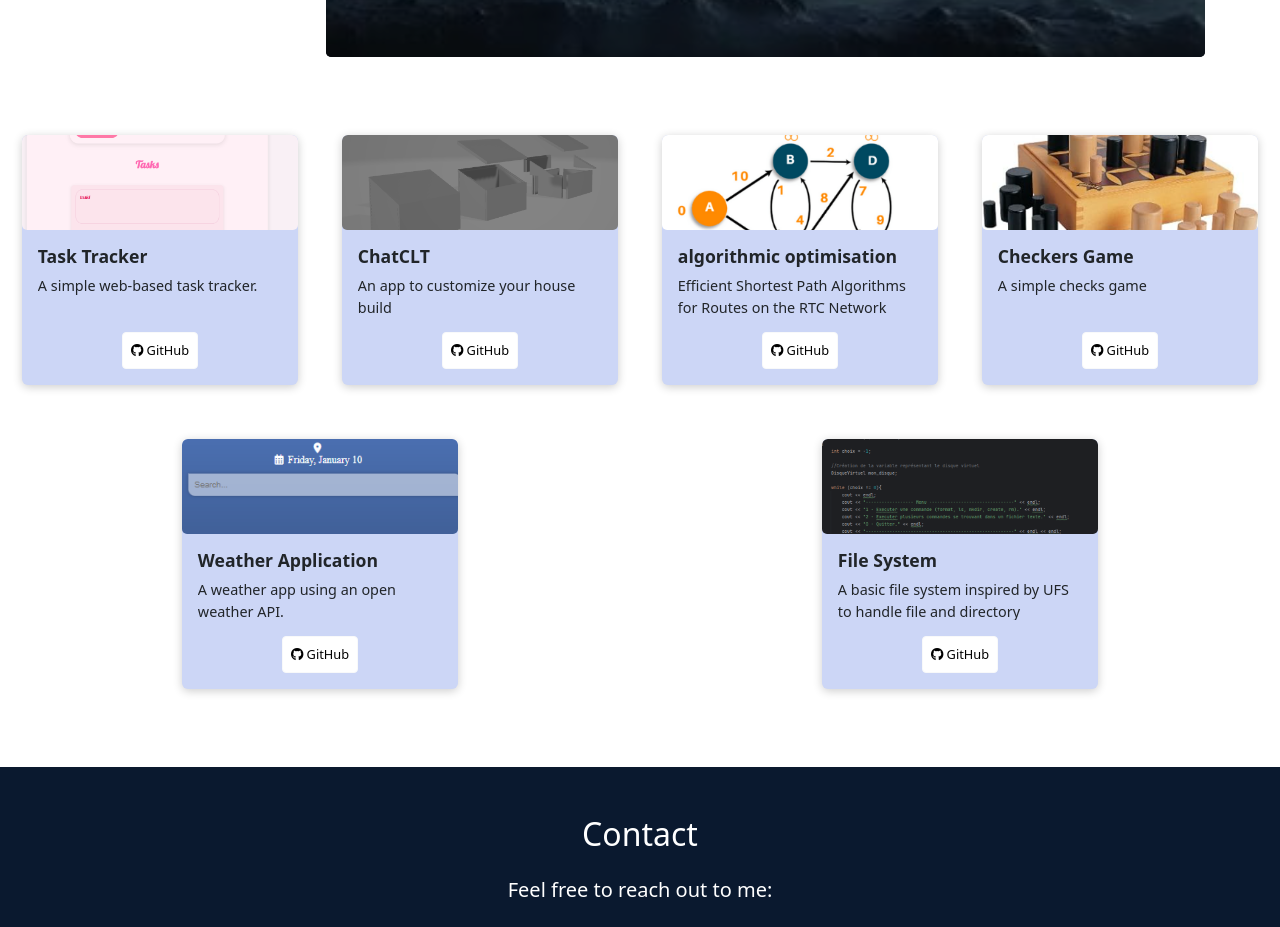
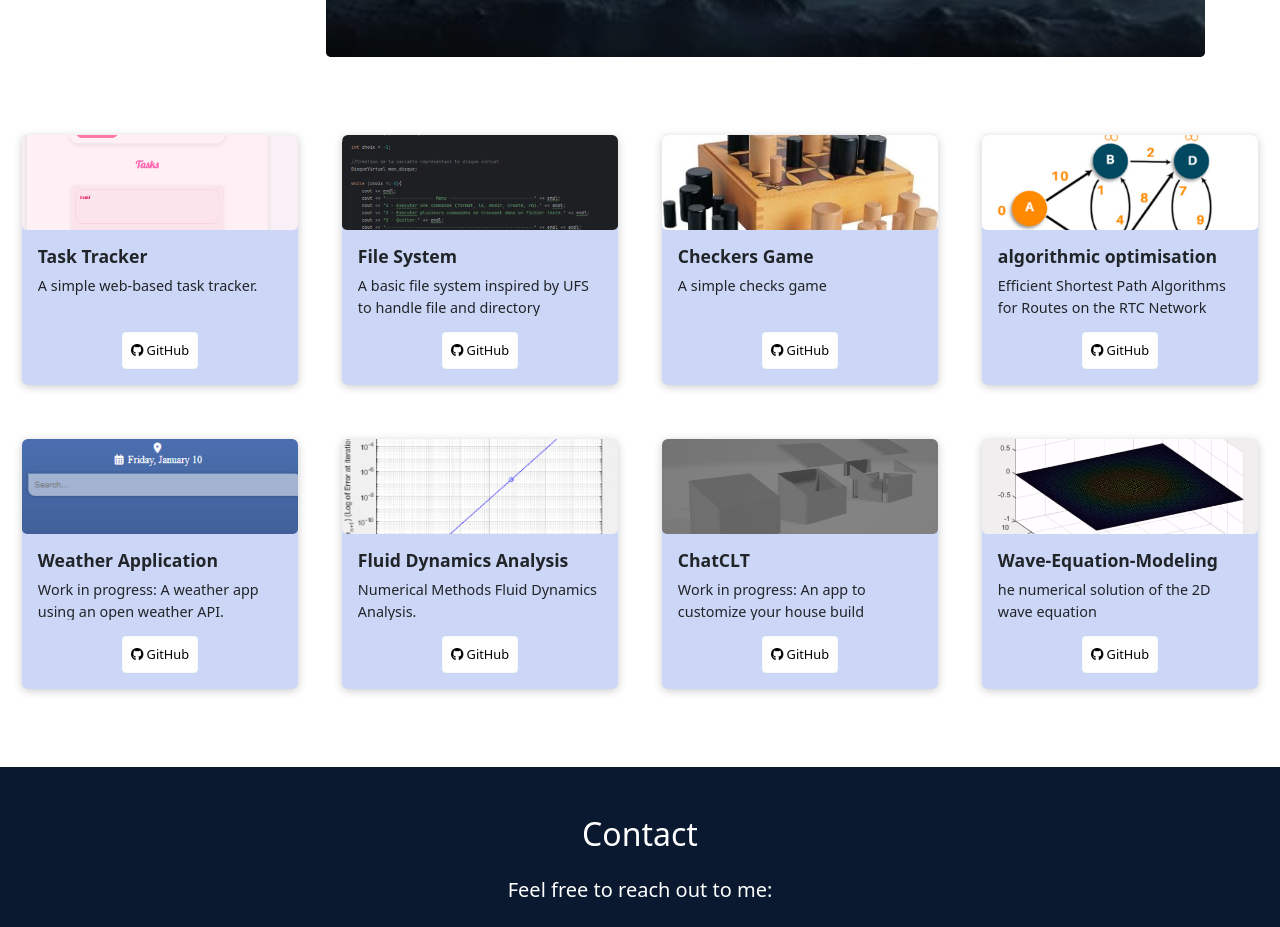
Before and after one commit to saelf9/Portfolio, a Vue app: page / in a window 1280 px wide. Shown: the part 2620-3547 px from the top of the page. Built offline with nearby package versions, Linux system fonts and the light colour scheme.

Commit message:
added smaller projects

```diff
--- a/src/components/Projects.vue
+++ b/src/components/Projects.vue
@@ -61,6 +61,8 @@ import Chekers from "@/assets/checkers.png";
 import weather from "@/assets/weather app.png";
 import algo from "@/assets/algo.png";
 import chalet from "@/assets/chalet.png";
+import fluid from "@/assets/matlab fluid.png";
+import matlab from "@/assets/matlab.png";
 export default {
   name: "Projects",
   data() {
@@ -108,11 +110,18 @@ export default {
           image: TaskTracker,
         },
         {
-          title: "ChatCLT",
-          description: "An app to customize your house build",
-          stack: "java, Swing,UML",
-          github: "https://github.com/saelf9/Task-tracker",
-          image: chalet,
+          title: "File System",
+          description: "A basic file system inspired by UFS to handle file and directory management.",
+          stack: "C++",
+          github: "https://github.com/saelf9/File-system-UFIX-",
+          image: UFIX,
+        },
+        {
+          title: "Checkers Game",
+          description: "A simple checks game",
+          stack: "Python",
+          github: "https://github.com/saelf9/Checker-game",
+          image: Chekers,
         },
         {
           title: "algorithmic optimisation",
@@ -122,25 +131,36 @@ export default {
           image: algo,
         },
         {
-          title: "Checkers Game",
-          description: "A simple checks game",
-          stack: "Python",
-          github: "https://github.com/saelf9/Checker-game",
-          image: Chekers,
-        },
-        {
           title: "Weather Application",
-          description: "A weather app using an open weather API.",
+          description: "Work in progress: A weather app using an open weather API.",
           stack: "Vue.js, Axios",
           github: "https://github.com/saelf9/Weather-app",
           image: weather,
-        }, {
-          title: "File System",
-          description: "A basic file system inspired by UFS to handle file and directory management.",
-          stack: "C++",
-          github: "https://github.com/saelf9/File-system-UFIX-",
-          image: UFIX,
         },
+        {
+          title: "Fluid Dynamics Analysis",
+          description: "Numerical Methods Fluid Dynamics Analysis.",
+          stack: "matlab",
+          github: "https://github.com/saelf9/Numerical_Methods_Fluid_Dynamics_Analysis",
+          image: fluid,
+        },
+        {
+          title: "ChatCLT",
+          description: "Work in progress: An app to customize your house build",
+          stack: "java, Swing,UML",
+          github: "https://github.com/saelf9/Task-tracker",
+          image: chalet,
+        },
+
+        {
+          title: "Wave-Equation-Modeling",
+          description: "he numerical solution of the 2D wave equation",
+          stack: "matlab",
+          github: "https://github.com/saelf9/Wave-Equation-Modeling",
+          image: matlab,
+        },
+
+
       ],
     };
   },
```
Also changed, not shown: src/assets/matlab fluid.png (added), src/assets/matlab.png (added).
